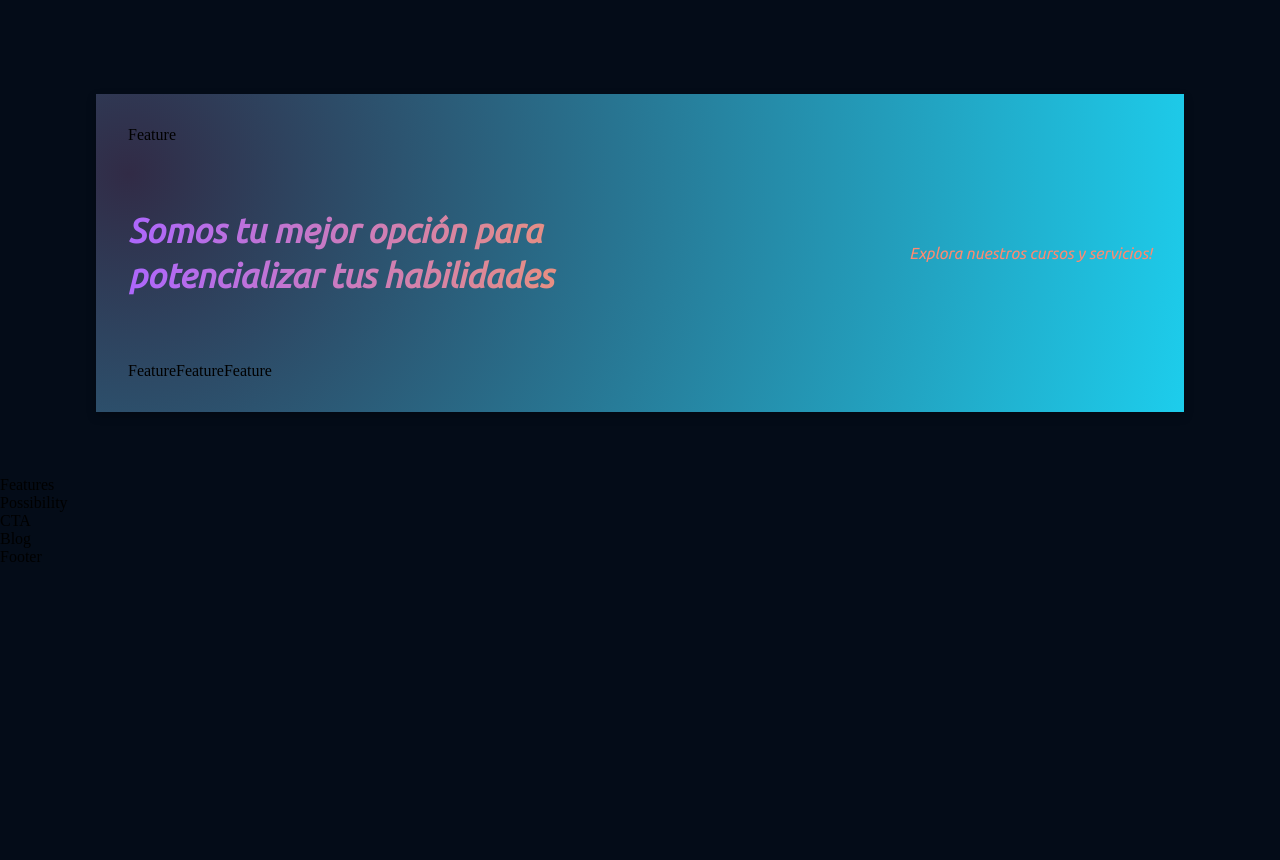
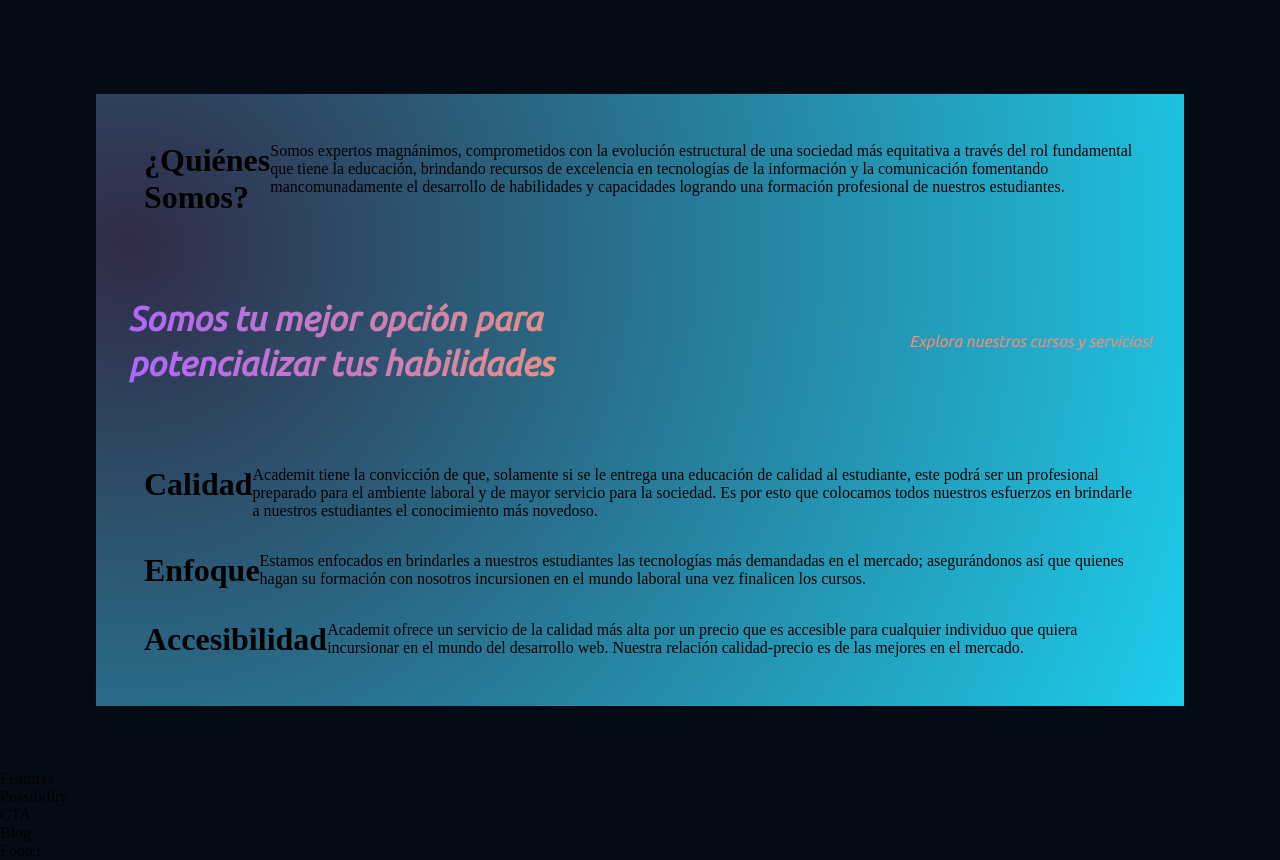
Before and after one commit to AngieCohenDev/WebSite-Academit, a React (Create React App) app: page / in a window 1280 px wide. Shown: the part 1220-2080 px from the top of the page. Before the commit the page ends 1786 px from the top, so only its background shows below. Built offline with nearby package versions, Linux system fonts and the light colour scheme.

Commit message:
Se añadieron los titulos y los textos del Feature

```diff
--- a/src/components/feature/Feature.jsx
+++ b/src/components/feature/Feature.jsx
@@ -1,9 +1,17 @@
-import React from 'react';
-import './feature.css';
-const Feature = () => {
+import React from "react";
+import "./feature.css";
+const Feature = ({title, text}) => {
   return (
-    <div>Feature</div>
-  )
-}
+    <div className="acad__features-container__feature">
+      <div className="acad__features-container__feature-title"></div>
+      <div>
+        <h1>{title}</h1>
+      </div>
+      <div className="acad__features-container_feature-text">
+        {text}
+      </div>
+    </div>
+  );
+};
 
-export default Feature
+export default Feature;
--- a/src/components/feature/feature.css
+++ b/src/components/feature/feature.css
@@ -0,0 +1,9 @@
+.acad__features-container__feature{
+    width: 100%;
+    display: flex;
+    justify-content: space-between;
+    align-items: flex-start;
+    flex-direction: row;
+
+    margin: 1rem;
+}
--- a/src/containers/contenido/Contenido.jsx
+++ b/src/containers/contenido/Contenido.jsx
@@ -6,7 +6,7 @@
   return (
     <div className="acad__contenido section__margin" id="contenido">
       <div className="acad__contenido-feature">
-        <Feature />
+        <Feature title="¿Quiénes Somos?" text="Somos expertos magnánimos, comprometidos con la evolución estructural de una sociedad más equitativa a través del rol fundamental que tiene la educación, brindando recursos de excelencia en tecnologías de la información y la comunicación fomentando mancomunadamente el desarrollo de habilidades y capacidades logrando una formación profesional de nuestros estudiantes." />
       </div>
       <div className="acad__contenido-heading">
         <h1 className="gradient__text">
@@ -16,9 +16,9 @@
         <p>Explora nuestros cursos y servicios!</p>
       </div>
       <div className="acad__contenido-container">
-          <Feature />
-          <Feature />
-          <Feature />
+          <Feature title="Calidad" text="Academit tiene la convicción de que, solamente si se le entrega una educación de calidad al estudiante, este podrá ser un profesional preparado para el ambiente laboral y de mayor servicio para la sociedad. Es por esto que colocamos todos nuestros esfuerzos en brindarle a nuestros estudiantes el conocimiento más novedoso." />
+          <Feature title="Enfoque" text="Estamos enfocados en brindarles a nuestros estudiantes las tecnologías más demandadas en el mercado; asegurándonos así que quienes hagan su formación con nosotros incursionen en el mundo laboral una vez finalicen los cursos." />
+          <Feature title="Accesibilidad" text="Academit ofrece un servicio de la calidad más alta por un precio que es accesible para cualquier individuo que quiera incursionar en el mundo del desarrollo web. Nuestra relación calidad-precio es de las mejores en el mercado." />
       </div>
     </div>
   );
```
